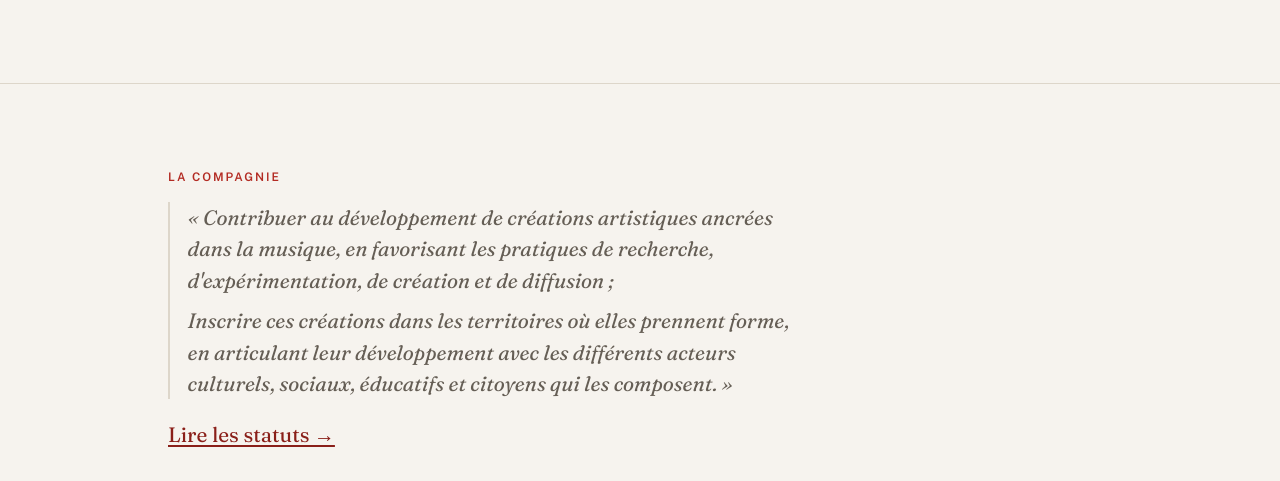
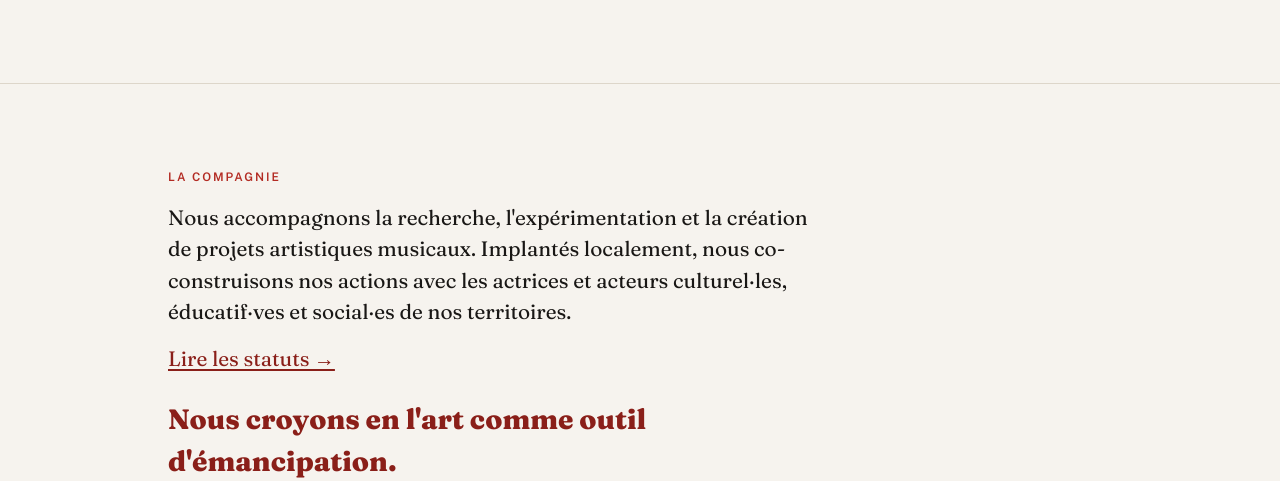
Before and after one commit to pablomurgierpazdera/cpqn-cite, a plain HTML site: page index.html in a window 1280 px wide. Shown: the part 458-939 px from the top of the page. Drawn offline with nearby package versions, Linux system fonts and the light colour scheme.

Commit message:
Nouveau texte de présentation dans La compagnie

```diff
--- a/index.html
+++ b/index.html
@@ -213,12 +213,9 @@
   <div class="wrap">
     <p class="eyebrow">La compagnie</p>
     <div class="closing" style="margin-top:0; padding-top:0; border-top:0">
-      <blockquote style="margin:0 0 1.25rem; padding-left:1.1rem; border-left:2px solid var(--line); font-style:italic; color:var(--muted)">
-        <p style="margin:0 0 .6rem">« Contribuer au développement de créations artistiques ancrées dans la musique, en favorisant les pratiques de recherche, d'expérimentation, de création et de diffusion ;</p>
-        <p style="margin:0">Inscrire ces créations dans les territoires où elles prennent forme, en articulant leur développement avec les différents acteurs culturels, sociaux, éducatifs et citoyens qui les composent. »</p>
-      </blockquote>
+      <p>Nous accompagnons la recherche, l'expérimentation et la création de projets artistiques musicaux. Implantés localement, nous co-construisons nos actions avec les actrices et acteurs culturel·les, éducatif·ves et social·es de nos territoires.</p>
       <p><a href="statuts.html">Lire les statuts →</a></p>
-      <p class="tagline">L'art comme outil d'émancipation.</p>
+      <p class="tagline">Nous croyons en l'art comme outil d'émancipation.</p>
     </div>
   </div>
 </section>
```
